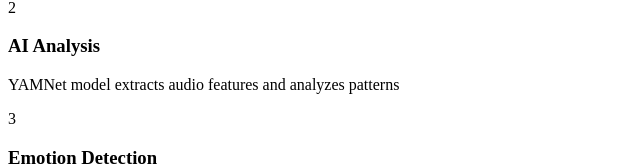
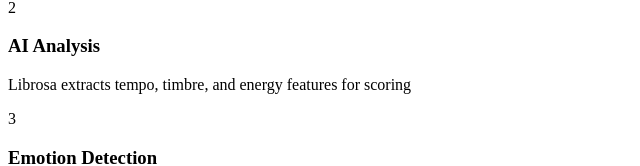
Before and after one commit to himanshu-firke/navarasa-music-analyzer, a React (Vite) app in the folder frontend/: page /analyze in a window 1280 px wide. Shown: the part 575-741 px from the top of the page, without its empty margins (0-640 px from the left). Built offline with nearby package versions, Linux system fonts and the light colour scheme; no server answers; the HTML template or start-up script is replaced by a standard one.

Commit message:
Update Analyze.jsx

```diff
--- a/frontend/src/pages/Analyze.jsx
+++ b/frontend/src/pages/Analyze.jsx
@@ -296,7 +296,7 @@
           <div className="space-y-3 sm:space-y-4">
             {[
               { step: 1, title: 'Upload Audio', desc: 'Choose your music file (MP3, WAV, FLAC, or OGG)' },
-              { step: 2, title: 'AI Analysis', desc: 'YAMNet model extracts audio features and analyzes patterns' },
+              { step: 2, title: 'AI Analysis', desc: 'Librosa extracts tempo, timbre, and energy features for scoring' },
               { step: 3, title: 'Emotion Detection', desc: 'AI predicts which Navarasa your music embodies' },
               { step: 4, title: 'View Results', desc: 'See detailed emotion breakdown with charts and descriptions' },
             ].map((item) => (
```
